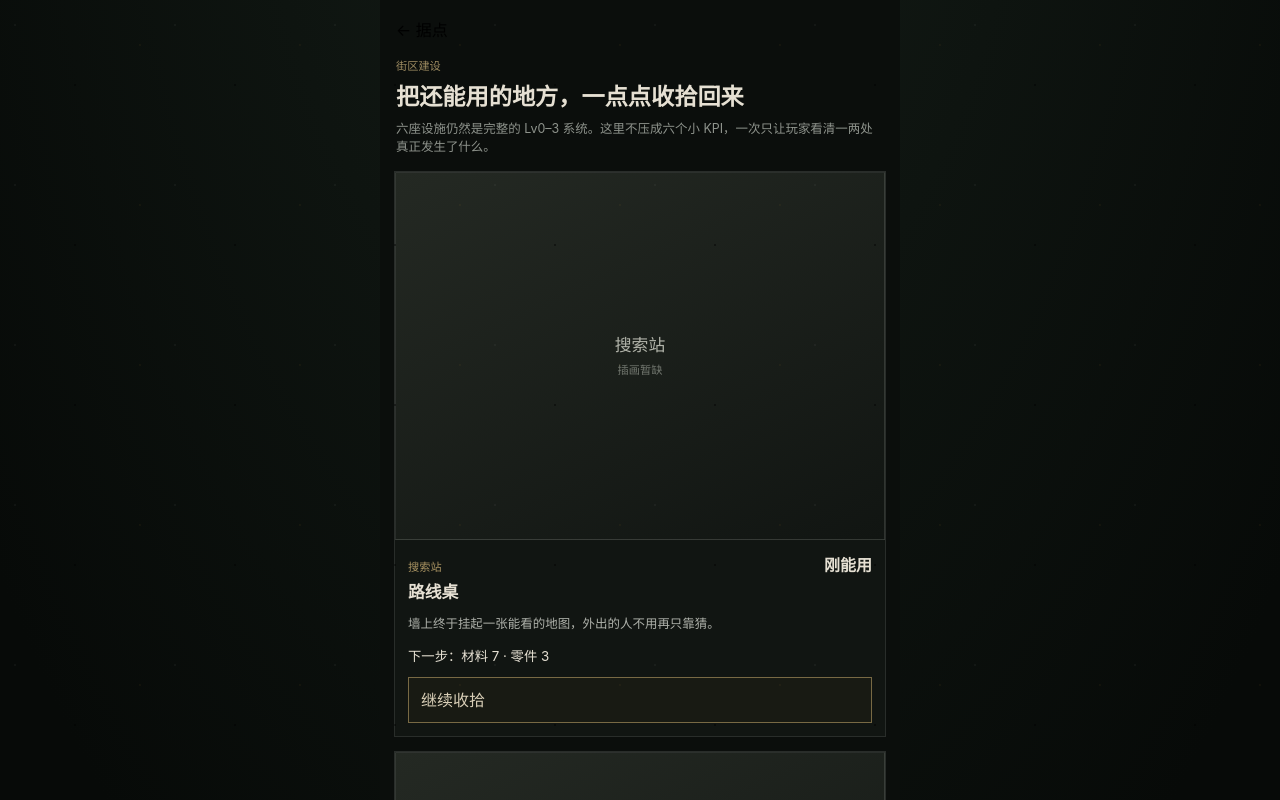
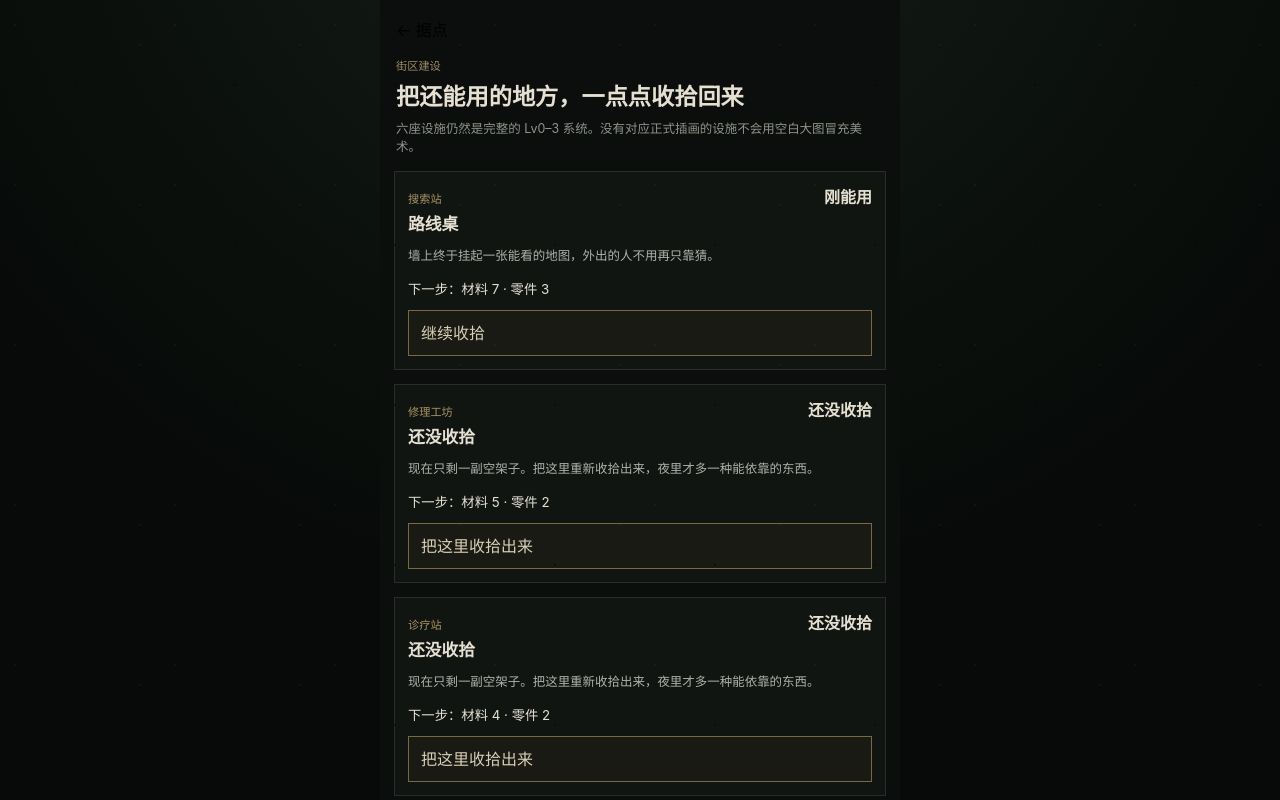
Before and after one commit to Lorenzo-Holmes/Ember-Street, a React (Vite) app: page / in a window 1280 px wide. Both pictures are taken after a click on the button "查看六座设施 ›". Shown: the top 800 px of the page. Built offline with nearby package versions, Linux system fonts and the light colour scheme.

Commit message:
fix(ui-v1): remove empty building art placeholders

```diff
--- a/src/ui/v1/HomeBaseView.tsx
+++ b/src/ui/v1/HomeBaseView.tsx
@@ -82,7 +82,7 @@ function BuildingList({ state, onCommit, onBack }: Pick<HomeBaseViewProps, 'stat
         <button className="v1-back" onClick={onBack}>← 据点</button>
         <span>街区建设</span>
         <h1>把还能用的地方，一点点收拾回来</h1>
-        <p>六座设施仍然是完整的 Lv0–3 系统。这里不压成六个小 KPI，一次只让玩家看清一两处真正发生了什么。</p>
+        <p>六座设施仍然是完整的 Lv0–3 系统。没有对应正式插画的设施不会用空白大图冒充美术。</p>
       </header>
 
       <div className="v1-building-list">
@@ -93,8 +93,8 @@ function BuildingList({ state, onCommit, onBack }: Pick<HomeBaseViewProps, 'stat
           const check = canUpgradeBuilding(state, id);
           const asset = buildingVisual(id);
           return (
-            <article className="v1-building" key={id}>
-              <ArtFrame asset={asset} label={definition.name} className="v1-building__art" />
+            <article className={`v1-building ${asset ? '' : 'v1-building--text'}`} key={id}>
+              {asset ? <ArtFrame asset={asset} label={definition.name} className="v1-building__art" /> : null}
               <div className="v1-building__body">
                 <div className="v1-building__headline"><div><span>{definition.name}</span><h2>{level ? definition.levels[level - 1].title : '还没收拾'}</h2></div><b>{conditionLabel(level)}</b></div>
                 <p>{level ? definition.levels[level - 1].unlock : '现在只剩一副空架子。把这里重新收拾出来，夜里才多一种能依靠的东西。'}</p>
```
